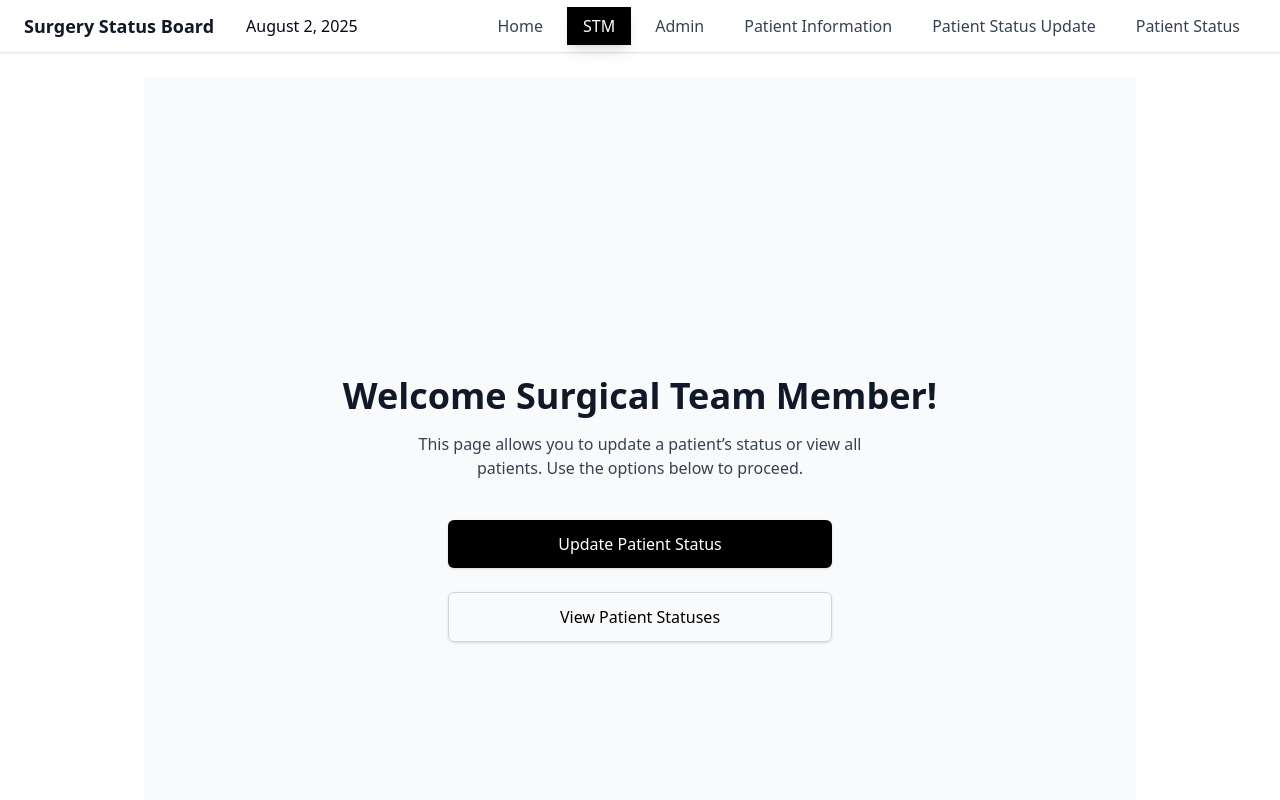
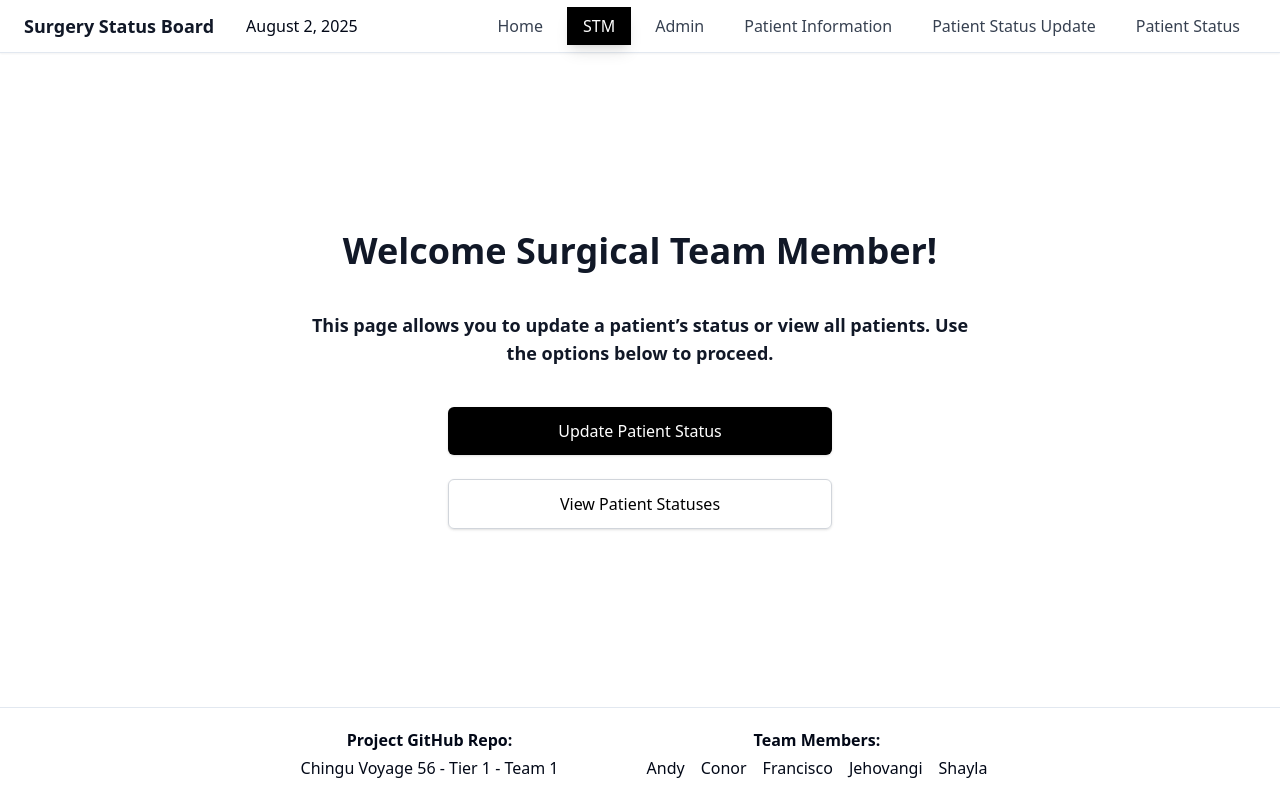
Before and after one commit to chingu-voyages/V56-tier1-team-01, a React (Vite) app: page /stm-home in a window 1280 px wide. Shown: the top 800 px of the page. Built offline with nearby package versions, Linux system fonts and the light colour scheme.

Commit message:
layout refactoring

```diff
--- a/src/App.jsx
+++ b/src/App.jsx
@@ -70,7 +70,6 @@ function App() {
             }
           />
         </Routes>
-        <Footer />
       </BrowserRouter>
     </PatientProvider>
     </AuthProvider>
--- a/src/components/PatientStatusDisplay.jsx
+++ b/src/components/PatientStatusDisplay.jsx
@@ -80,7 +80,7 @@ function PatientStatusDisplay() {
   const patientsToShow = sortedPatients.slice(startIdx, endIdx);
 
   return (
-    <div className="flex flex-col items-center justify-center min-h-screen">
+    <div className="flex flex-col items-center justify-center min-h-96">
 
       <div className="w-full max-w-md">
         <div className="flex font-bold border-b mb-2">
--- a/src/components/layout/MainLayout.jsx
+++ b/src/components/layout/MainLayout.jsx
@@ -6,7 +6,7 @@ const MainLayout = ({ children }) => {
   return (
     <div className='flex flex-col min-h-screen'>
       <Header />
-      <main className='flex-1 px-4 py-6 max-w-5xl w-full mx-auto'>
+      <main className='flex-1 content-center px-6 py-16 max-w-6xl w-full mx-auto'>
         {children}
       </main>
       <Footer />
--- a/src/pages/AdminHome.jsx
+++ b/src/pages/AdminHome.jsx
@@ -3,10 +3,10 @@ import { Link } from 'react-router-dom'
 
 export default function AdminHome() {
     return (
-        <div className='min-h-screen flex flex-col items-center justify-center bg-gray-50 p-6'>
+        <div className='flex flex-col items-center justify-center'>
             <h1 className='text-4xl font-bold mb-10'>Welcome Admin!</h1>
             <p className='text-gray-900 mb-10 max-w-2xl text-center font-bold text-lg'>This page allows you to add a new patient into this system, update existing patient information, and update the surgery status of a patient.</p>
-            <p className='text-gray-600 mt-10 mb-10 text-sm' >What would you like to do?</p>
+            <p className='text-gray-600  mb-10 text-sm' >What would you like to do?</p>
             <div className='flex flex-col items-center gap-5'>
                 <Link
                     to='/patient-information'
--- a/src/pages/LandingPage.jsx
+++ b/src/pages/LandingPage.jsx
@@ -3,7 +3,7 @@ import { Link } from 'react-router-dom';
 
 export default function LandingPage() {
   return (
-    <main className='min-h-screen bg-blue-50 flex items-center justify-center px-4 sm:px-6'>
+    <main className='flex justify-center sm:px-6'>
       <section className='max-w-xl w-full text-center bg-white rounded-2xl shadow-lg border border-blue-100 p-8 sm:p-10'>
         <h1 className='text-4xl sm:text-5xl font-bold text-blue-700 tracking-tight'>
           Peace of mind,
--- a/src/pages/LoginForm.jsx
+++ b/src/pages/LoginForm.jsx
@@ -56,7 +56,7 @@ export default function LoginForm() {
     }, [isAuthenticated, userAccess, navigate])
 
     return (
-        <main className="min-h-screen flex flex-col items-center justify-center">
+        <main className="flex flex-col items-center justify-center">
             <section className="max-w-xl w-full text-center border border-gray-200 p-8 rounded-lg shadow-md sm:p-10">
                 <p className="max-w-sm m-auto pt-10 pb-12">
                     To enter a new patient into this system or to update
--- a/src/pages/PatientInfoPage.jsx
+++ b/src/pages/PatientInfoPage.jsx
@@ -3,7 +3,7 @@ import PatientForm from "@/components/patients/PatientForm.jsx";
 
 export default function PatientInfoPage() {
   return (
-    <main className="min-h-screen flex items-center justify-center bg-gray-100">
+    <main className="flex items-center justify-center">
       <PatientForm />
     </main>
   );
--- a/src/pages/PatientStatusUpdate.jsx
+++ b/src/pages/PatientStatusUpdate.jsx
@@ -53,8 +53,8 @@ export default function PatientStatusUpdate() {
   };
 
   return (
-    <div className="px-4 sm:px-6 md:px-8">
-      <h1 className="text-2xl font-bold text-gray-900 text-center mt-16 mb-8">
+    <div>
+      <h1 className="text-2xl font-bold text-gray-900 text-center mb-8">
         Patient Status Update
       </h1>
 
--- a/src/pages/STMHome.jsx
+++ b/src/pages/STMHome.jsx
@@ -5,11 +5,11 @@ import { Link } from 'react-router-dom';
 
 export default function STMHome() {
   return (
-    <div className='min-h-screen flex flex-col items-center justify-center p-6 bg-gray-50'>
-      <h1 className='text-4xl font-bold text-gray-900 text-center mt-16 mb-4'>
+    <div className='flex flex-col items-center justify-center'>
+      <h1 className='text-4xl font-bold text-gray-900 text-center mb-10'>
         Welcome Surgical Team Member!
       </h1>
-      <p className='text-center text-gray-700 mb-10 max-w-md'>
+      <p className='text-gray-900 mb-10 max-w-2xl text-center font-bold text-lg'>
         This page allows you to update a patient’s status or view all patients.
         Use the options below to proceed.
       </p>
```
